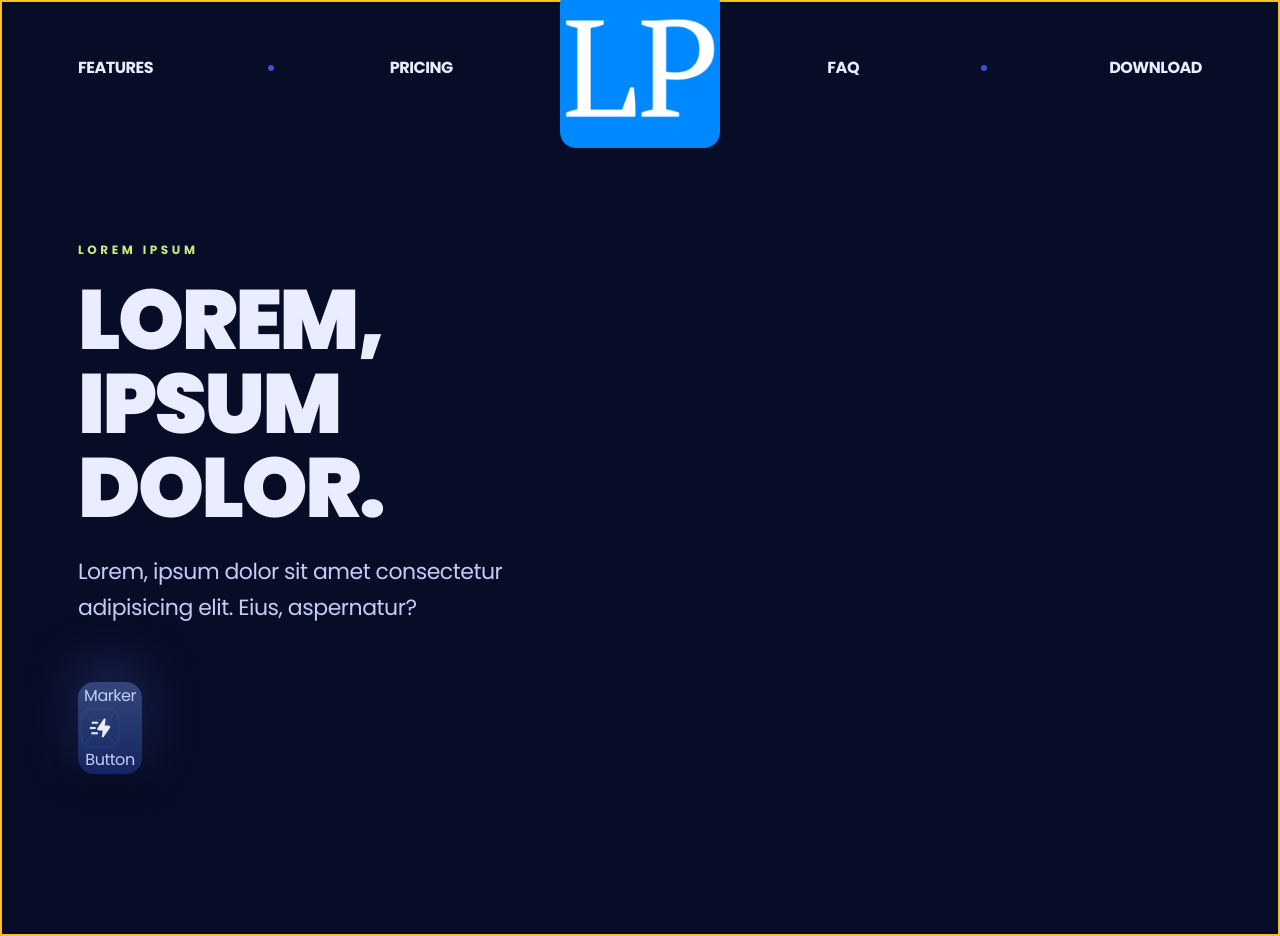
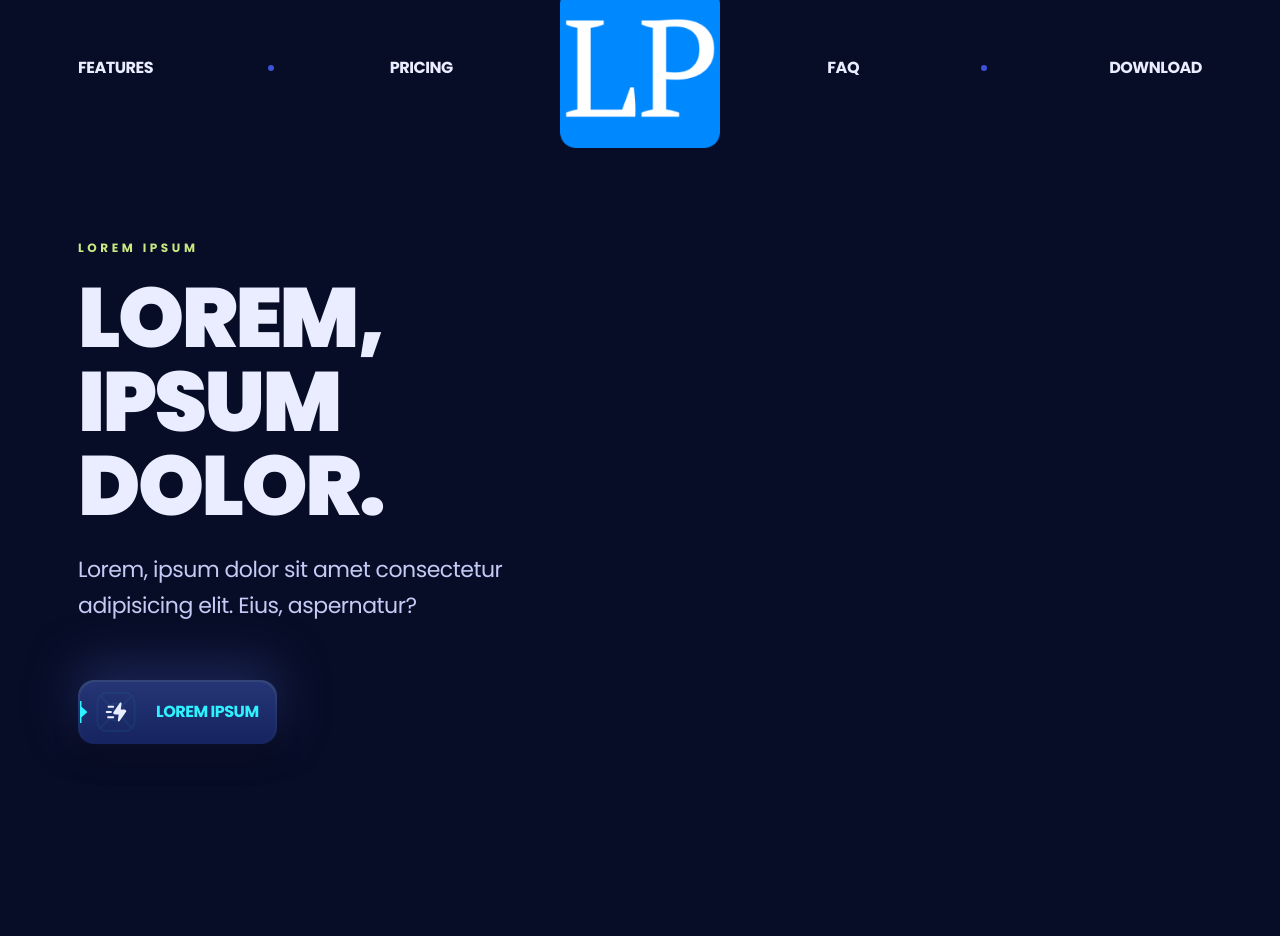
Before and after one commit to Dimterion/landing-page, a React (Vite) app: page / in a window 1280 px wide. After the commit the page ends 904 px from the top, so only its background shows below. Built offline with nearby package versions, Linux system fonts and the light colour scheme.

Commit message:
add Marker component

```diff
--- a/src/components/Button.jsx
+++ b/src/components/Button.jsx
@@ -1,11 +1,21 @@
 import PropTypes from "prop-types";
 import clsx from "clsx";
+import Marker from "./Marker";
 
-const Button = ({ icon, children, href, containerClassName, onClick }) => {
+const Button = ({
+  icon,
+  children,
+  href,
+  containerClassName,
+  onClick,
+  markerFill,
+}) => {
   const Inner = () => (
     <>
-      <span>
-        <span>Marker</span>
+      <span className="g4 inner-before relative flex min-h-[60px] items-center overflow-hidden rounded-2xl px-4 group-hover:before:opacity-100">
+        <span className="absolute left-[-1px]">
+          <Marker markerFill={markerFill} />
+        </span>
         {icon && (
           <img
             src={icon}
@@ -13,7 +23,9 @@ const Button = ({ icon, children, href, containerClassName, onClick }) => {
             className="z-10 mr-5 size-10 object-contain"
           />
         )}
-        <span>{children}</span>
+        <span className="base-bold relative z-2 font-poppins uppercase text-p1">
+          {children}
+        </span>
       </span>
     </>
   );
@@ -44,6 +56,7 @@ Button.propTypes = {
   href: PropTypes.string,
   containerClassName: PropTypes.string,
   onClick: PropTypes.string,
+  markerFill: PropTypes.string,
 };
 
 export default Button;
--- a/src/components/Hero.jsx
+++ b/src/components/Hero.jsx
@@ -4,7 +4,7 @@ import heroBtn from "../assets/hero/hero_btn.svg";
 
 const Hero = () => {
   return (
-    <section className="relative border-2 border-amber-400 pb-40 pt-60 max-lg:pb-36 max-lg:pt-52 max-md:pb-32 max-md:pt-36">
+    <section className="relative pb-40 pt-60 max-lg:pb-36 max-lg:pt-52 max-md:pb-32 max-md:pt-36">
       <Element name="hero">
         <div className="container">
           <div className="relative z-2 max-w-512 max-lg:max-w-388">
@@ -17,7 +17,7 @@ const Hero = () => {
               aspernatur?
             </p>
             <LinkScroll to="features" offset={-100} spy smooth>
-              <Button icon={heroBtn}>Button</Button>
+              <Button icon={heroBtn}>Lorem ipsum</Button>
             </LinkScroll>
           </div>
         </div>
--- /dev/null
+++ b/src/components/Marker.jsx
@@ -0,0 +1,26 @@
+import PropTypes from "prop-types";
+
+const Marker = ({ fill }) => {
+  return (
+    <svg
+      width="8"
+      height="22"
+      viewBox="0 0 8 22"
+      fill="none"
+      xmlns="http://www.w3.org/2000/svg"
+    >
+      <path
+        fillRule="evenodd"
+        clipRule="evenodd"
+        d="M2.5 0H0.5V4V18V22H2.5V16.25L7.63991 11.7526C8.09524 11.3542 8.09524 10.6458 7.63991 10.2474L2.5 5.75V0Z"
+        fill={fill || "#2EF2FF"}
+      />
+    </svg>
+  );
+};
+
+Marker.propTypes = {
+  fill: PropTypes.string,
+};
+
+export default Marker;
```
